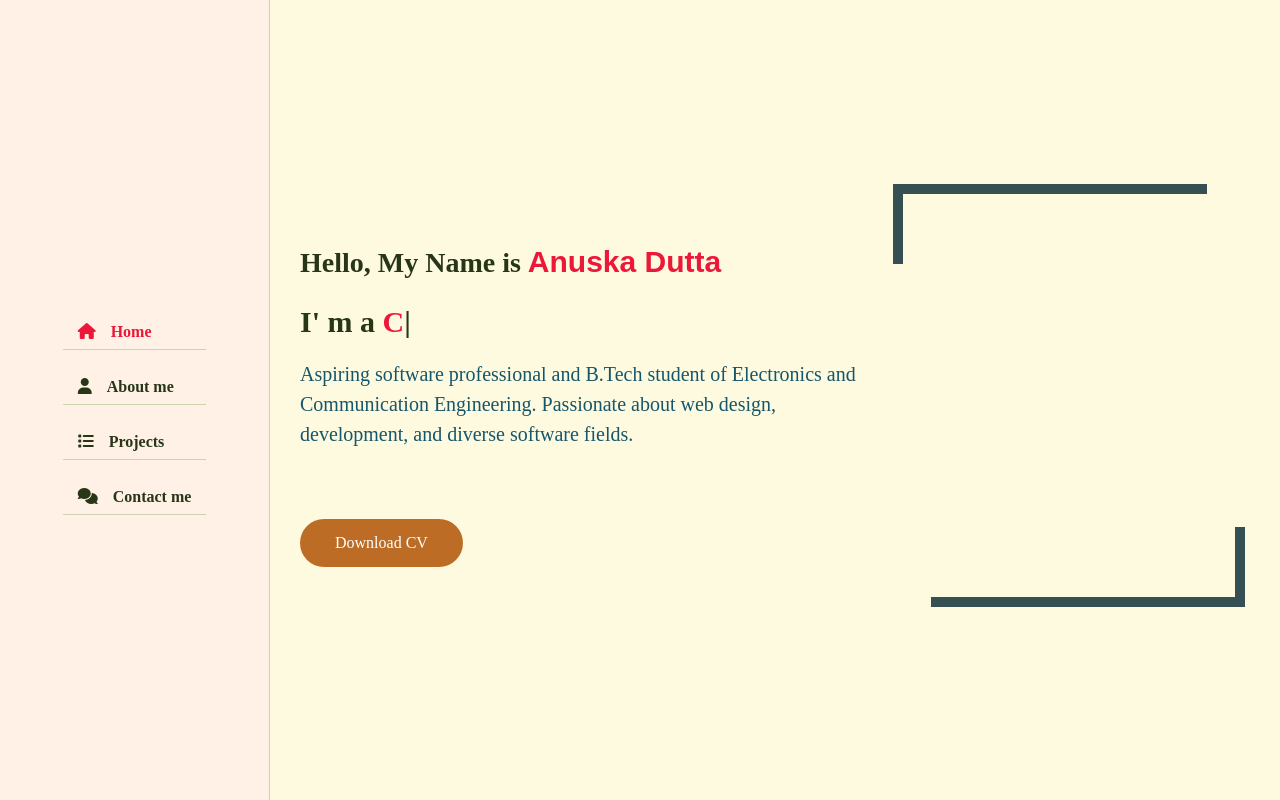
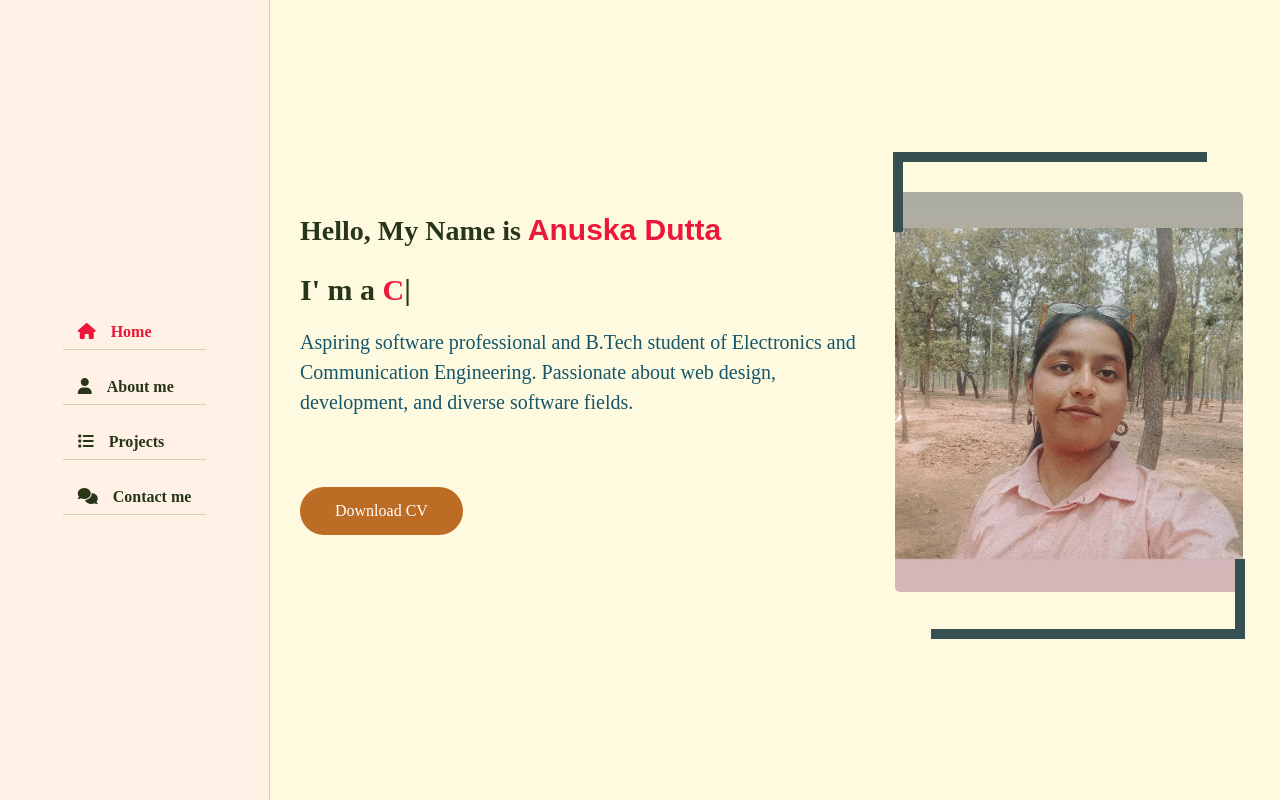
Before and after one commit to RocksAnuska/MY-PORTFOLIO, a plain HTML site: page index.html in a window 1280 px wide. Drawn offline with nearby package versions, Linux system fonts and the light colour scheme; files that its build step writes are made by us from their sources; a web font is replaced by a local one.

Commit message:
Update index.html

```diff
--- a/index.html
+++ b/index.html
@@ -5,8 +5,8 @@
     <meta charset="UTF-8">
     <meta name="viewport" content="width=device-width, initial-scale=1.0">
     <title>Portfolio - Anuska Dutta</title>
-    <link rel="stylesheet" href="css/style.css">
-    <link rel="stylesheet" href="css/skins/color-1.css">
+    <link rel="stylesheet" href="style.css">
+    <link rel="stylesheet" href="skins/color-1.css">
     <link rel="stylesheet" href="https://cdnjs.cloudflare.com/ajax/libs/font-awesome/6.7.2/css/all.min.css">
 </head>
 
@@ -39,7 +39,7 @@
                             <a href="#" class="btn">Download CV</a>
                         </div>
                         <div class="home-img padd-15">
-                            <img src="images/anuska.jpeg" alt="">
+                            <img src="anuska.jpeg" alt="">
                         </div>
                     </div>
                 </div>
@@ -186,7 +186,7 @@
                          <div class="projects-item padd-15">
                             <div class="projects-item-inner shadow-dark">
                                 <div class="projects-img">
-                                    <img src="images/project 1.jpeg" alt="">
+                                    <img src="project 1.jpeg" alt="">
                                 </div>
                             </div>
                          </div>
@@ -194,7 +194,7 @@
                          <div class="projects-item padd-15">
                             <div class="projects-item-inner shadow-dark">
                                 <div class="projects-img">
-                                    <img src="images/project 2.jpeg" alt="">
+                                    <img src="project 2.jpeg" alt="">
                                 </div>
                             </div>
                          </div>
@@ -202,7 +202,7 @@
                          <div class="projects-item padd-15">
                             <div class="projects-item-inner shadow-dark">
                                 <div class="projects-img">
-                                    <img src="images/project 4.jpeg" alt="">
+                                    <img src="project 4.jpeg" alt="">
                                 </div>
                             </div>
                          </div>
@@ -210,7 +210,7 @@
                          <div class="projects-item padd-15">
                             <div class="projects-item-inner shadow-dark">
                                 <div class="projects-img">
-                                    <img src="images/project 3.jpeg" alt="">
+                                    <img src="project 3.jpeg" alt="">
                                 </div>
                             </div>
                          </div>
```
